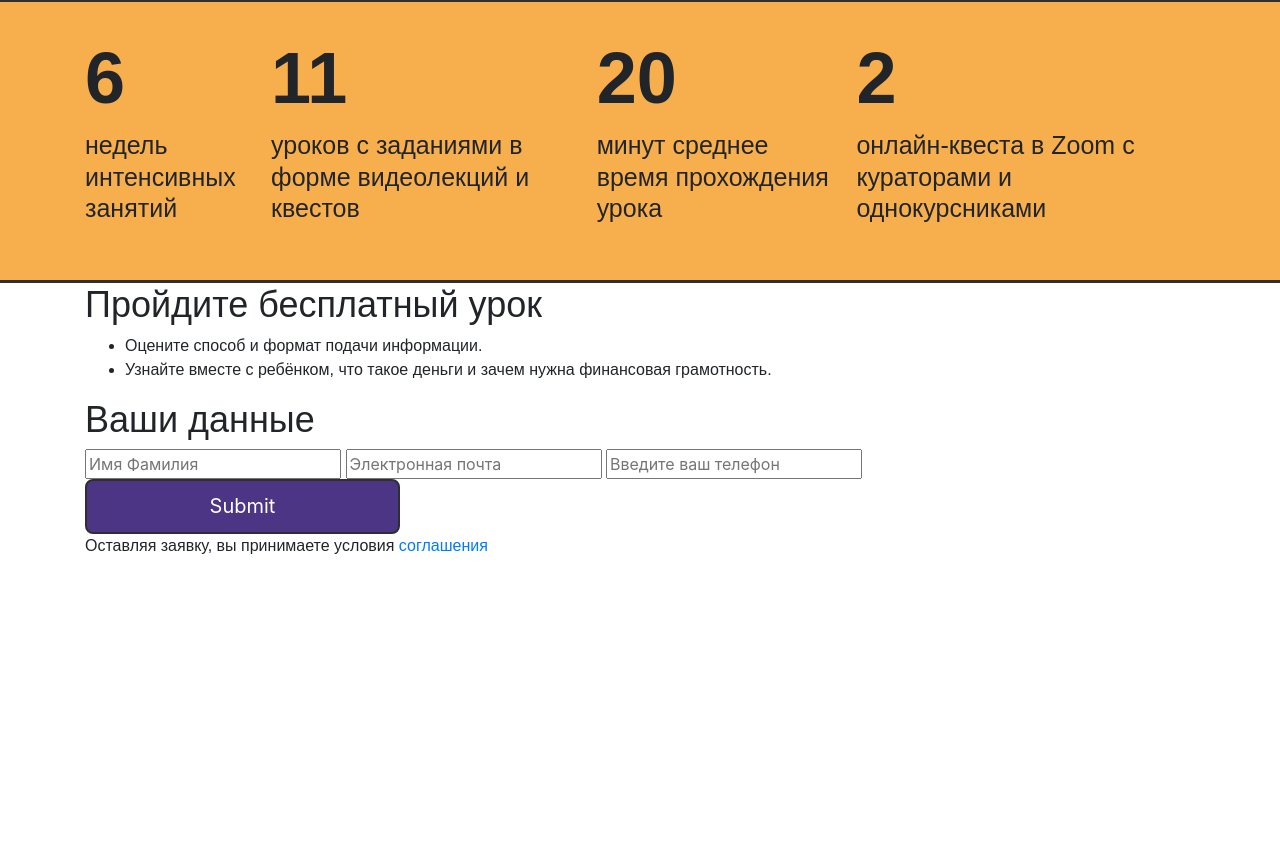
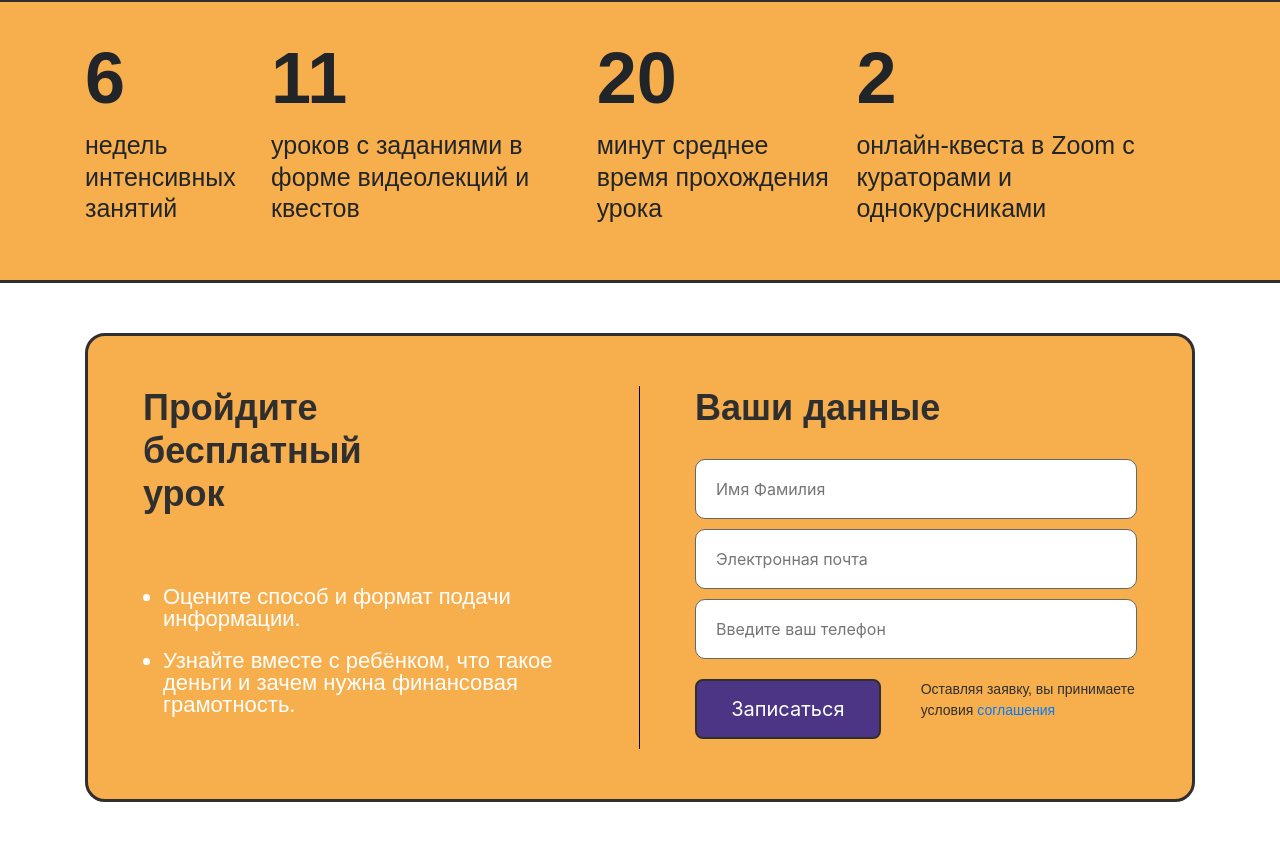
Before and after one commit to catdimson/testing_vision_web, a Django app: page / in a window 1280 px wide. Shown: the part 2806-3658 px from the top of the page. Before the commit the page ends 3360 px from the top, so only its background shows below. Run offline with Django 3.2, Linux system fonts and the light colour scheme; some libraries are stand-ins or nearby versions; some web fonts are replaced.

Commit message:
добавлено оформление формы. Нет адаптивности.

```diff
--- a/main/templates/base.html
+++ b/main/templates/base.html
@@ -242,11 +242,13 @@
                         <div class="form-wrapper__section">
                             <form class="form" method="POST" action="send_mail/">
                                 <h2>Ваши данные</h2>
-                                <input type="text" name="first_last_name" id="id-first_last_name" placeholder="Имя Фамилия">
-                                <input type="email" name="email" id="id-email" placeholder="Электронная почта">
-                                <input type="text" name="phone" id="id-phone" placeholder="Введите ваш телефон">
+                                <div class="form__fields">
+                                    <input type="text" name="first_last_name" id="id-first_last_name" placeholder="Имя Фамилия">
+                                    <input type="email" name="email" id="id-email" placeholder="Электронная почта">
+                                    <input type="text" name="phone" id="id-phone" placeholder="Введите ваш телефон">
+                                </div>
                                 <div class="submit-row">
-                                    <input type="submit" class="btn btn--purple">
+                                    <input type="submit" class="btn btn--purple btn--submit" value="Записаться">
                                     <p class="small-text">Оставляя заявку, вы принимаете условия <a href="#">соглашения</a></p>
                                 </div>
                             </form>
--- a/static/styles/styles.css
+++ b/static/styles/styles.css
@@ -76,6 +76,17 @@ h4 {
 .p {
   color: #2f2f2f;
 }
+input {
+  width: 100%;
+  margin-bottom: 10px;
+  height: 60px;
+  font-size: 16px;
+  line-height: 1.33;
+  padding: 0 20px;
+  border: 1px solid #666;
+  border-radius: 10px;
+  color: #000000;
+}
 .color--purple {
   color: #4b3584;
 }
@@ -152,6 +163,18 @@ h4 {
 .btn--light-blue:hover,
 .btn--light-blue:focus {
   color: #ffffff;
+}
+.btn--sumbit {
+  text-transform: uppercase;
+}
+.small-text {
+  font-size: 14px;
+  line-height: 1.45;
+  font-family: Arial, sans-serif;
+  color: #2f2f2f;
+}
+.small-text a {
+  font-family: Arial, sans-serif;
 }
 /*------ header ------*/
 .logo img {
@@ -374,6 +397,60 @@ h4 {
   font-size: 25px;
   line-height: 1.25;
   margin-right: 25px;
+}
+.form-section {
+  margin: 50px 0;
+}
+.form-wrapper {
+  background: #f7af4d;
+  border-radius: 20px;
+  border: 3px solid #2f2f2f;
+  padding: 50px 55px;
+  display: flex;
+}
+.form-wrapper .form-wrapper__section:first-child {
+  border-right: 1px solid black;
+  padding-right: 55px;
+}
+.form-wrapper .form-wrapper__section:first-child h2 {
+  width: 300px;
+  margin-bottom: 70px;
+  color: #2f2f2f;
+}
+.form-wrapper .form-wrapper__section:last-child {
+  padding-left: 55px;
+}
+.form-wrapper .form-wrapper__section:last-child h2 {
+  margin-bottom: 30px;
+  color: #2f2f2f;
+}
+.form-wrapper .form-wrapper__section:last-child .form__fields {
+  margin-bottom: 10px;
+}
+.form-wrapper ul {
+  font-size: 22px;
+  color: #ffffff;
+  font-weight: 500;
+  line-height: 1;
+  padding-left: 20px;
+}
+.form-wrapper ul li {
+  margin-bottom: 20px;
+}
+.form-wrapper .btn--submit {
+  width: 300px;
+}
+.form-wrapper .small-text {
+  margin-left: 40px;
+}
+.form-wrapper__section {
+  width: 50%;
+}
+.form-wrapper h2 {
+  font-weight: 700;
+}
+.submit-row {
+  display: flex;
 }
 /*------ media ------*/
 @media (min-width: 1200px) {
```
Also changed, not shown: main/models.py (+89 -89 lines), 1 other file.
